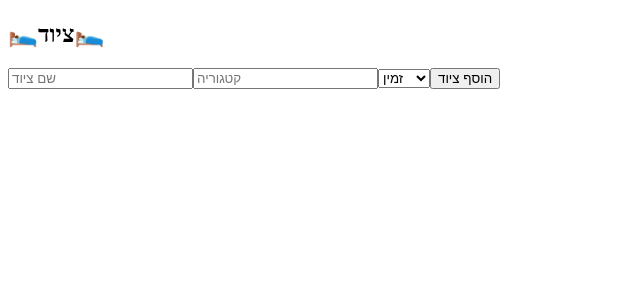
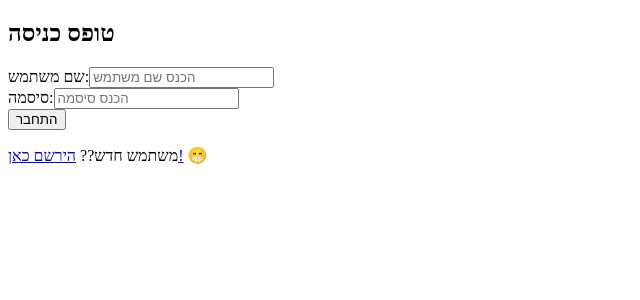
Before and after one commit to sarit363/Borrow-Hub, a React (Vite) app in the folder project/: page / in a window 1280 px wide. Shown: the top 300 px of the page, without its empty margins (0-640 px from the left). Built offline with nearby package versions, Linux system fonts and the light colour scheme.

Commit message:
change i

```diff
--- a/project/src/App.jsx
+++ b/project/src/App.jsx
@@ -9,7 +9,7 @@ function App() {
   return (
     <Router>
       <Routes>
-        <Route path="/" element={<Equipments />} /> {/* ✅ דף התחברות */}
+        <Route path="/" element={<LoginForm />} /> {/* ✅ דף התחברות */}
         <Route path="/home" element={<HomePage />} /> {/* ✅ דף הבית */}
         <Route path="/signup" element={<SignUpForm />} /> {/* ✅ דף הרשמה */}
       </Routes>
--- a/project/src/components/equipments.jsx
+++ b/project/src/components/equipments.jsx
@@ -1,8 +1,6 @@
+import { useState, useEffect } from "react";
+import axios from "axios";
 
-import { useState } from "react";
-import axios from "axios";
-import equipments from "./equipmentsList"
-// import cribs from "./cribsList";
 export default function Equipments() {
     const [equipments, setEquipments] = useState([]); // רשימה של ציוד
     const [newEquipment, setNewEquipment] = useState({
@@ -11,12 +9,28 @@ export default function Equipments() {
         status: "available", // הערך ההתחלתי
     }); // פרטי ציוד חדש
 
+    // קריאה ל-API לקבלת הציוד
+    useEffect(() => {
+        const fetchEquipments = async () => {
+            try {
+                const response = await axios.get("http://localhost:3000/admin/equipments");
+                setEquipments(response.data); // עדכון הציוד בסטייט
+            } catch (error) {
+                console.error("Error fetching equipment:", error);
+            }
+        };
+        fetchEquipments(); // מבצע קריאה בעת טעינת העמוד
+    }, []); // הפעולה תקרה רק פעם אחת כאשר הרכיב ייטען
 
     // פונקציה להוספת ציוד
     const addEquipment = async () => {
+        try {
             const response = await axios.post("http://localhost:3000/admin/equipments", newEquipment);
             setEquipments([...equipments, response.data]); // הוספת הציוד החדש לרשימה
             setNewEquipment({ name: "", category: "", status: "available" }); // איפוס שדות לאחר ההוספה
+        } catch (error) {
+            console.error("Error adding equipment:", error);
+        }
     };
 
     // פונקציות שמבצעות עדכון של הערכים ב-newEquipment
@@ -53,12 +67,16 @@ export default function Equipments() {
             </form>
 
             <div>
-                {equipments.map((equipment) => (
+                {equipments.length === 0 ? (
+                    <p>אין ציוד להציג</p>
+                ) : (
+                    equipments.map((equipment) => (
                         <div key={equipment.id}>
                             <p>{equipment.name} - {equipment.status}</p>
                         </div>
-                ))}
+                    ))
+                )}
             </div>
         </div>
     );
-};
+}
--- a/project/src/components/equipmentsList.js
+++ /dev/null
@@ -1,28 +0,0 @@
- const equipments = [
-    {
-      name: 'מחשב נייד',
-      description: 'מחשב נייד לחוויית עבודה ניידת',
-      category: 'אלקטרוניקה',
-      status: 'זמין',
-      image: 'https://example.com/laptop.jpg',
-    },
-    {
-      name: 'מצלמה',
-      description: 'מצלמת DSLR מקצועית',
-      category: 'צילום',
-      status: 'מושאל',
-      image: 'https://example.com/camera.jpg',
-    },
-    {
-      name: 'עכבר',
-      description: 'עכבר אופטי מקצועי',
-      category: 'הנדסה',
-      status: 'זמין',
-      image: 'https://example.com/mouse.jpg',
-    },
-  ];
-
-  // app.get('/equipments', (req: Request, res: Response) => {
-  //   res.send(equipments);
-  // });
-  export default equipments;
--- a/project/src/components/forms/LoginForm.jsx
+++ b/project/src/components/forms/LoginForm.jsx
@@ -4,6 +4,7 @@ import { useDispatch } from 'react-redux';
 import axios from 'axios';
 import { setUser } from '../../store/auth/authSlice';
 import { Link } from 'react-router-dom'; // ✅ הוספת ייבוא של Link
+
 
 const LoginForm = () => {
   const [username, setUsername] = useState('');
```
Also changed, not shown: project/package.json (+4 -4 lines), project/src/components/homePage.jsx (+3 -4 lines), 1 other file (tests, documents, lock files or other folders). Lines whose indentation alone changed are shown as unchanged.
